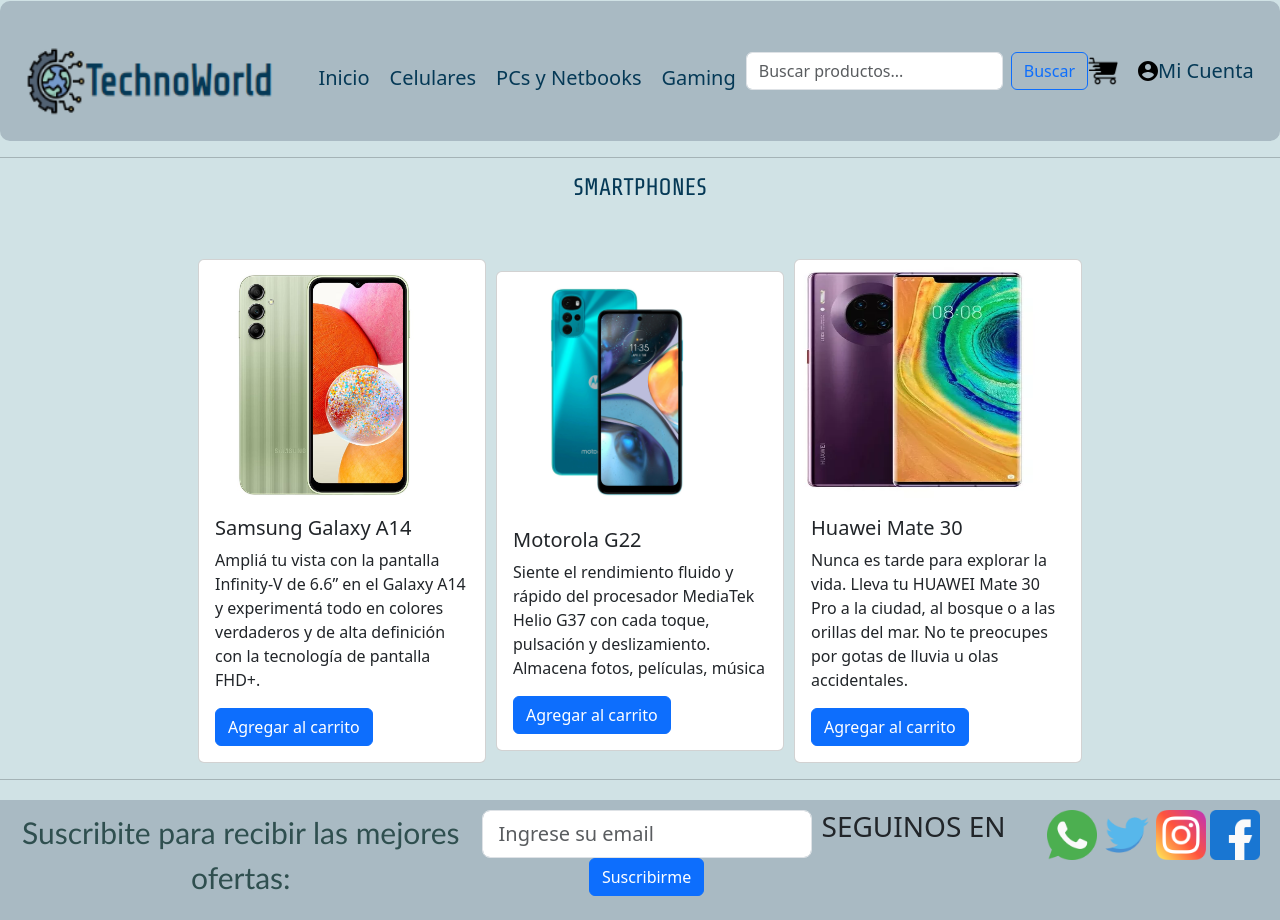
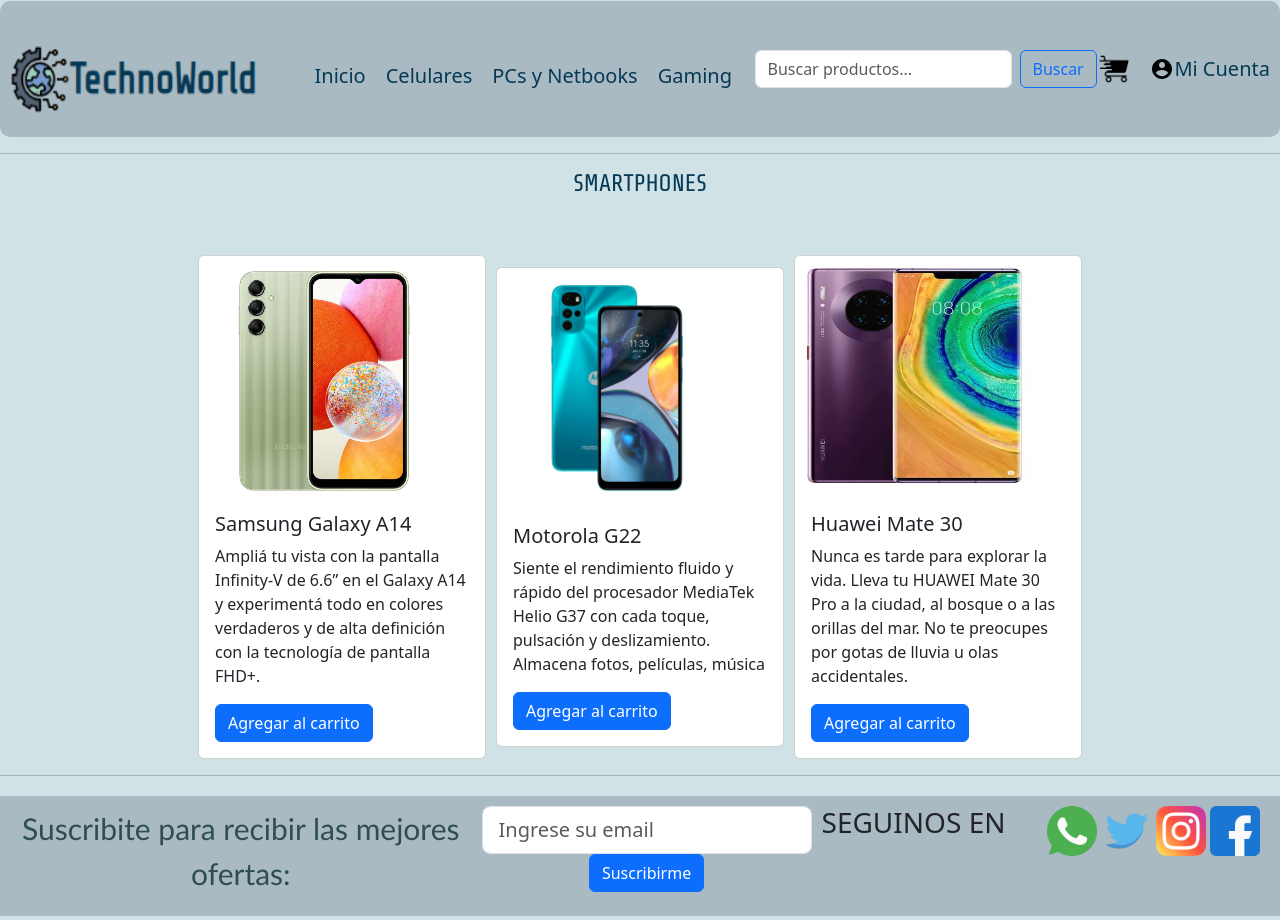
Before and after one commit to Solangeburgos/techno-world, a plain HTML site: page html/celulares.html in a window 1280 px wide. Drawn offline with nearby package versions, Linux system fonts and the light colour scheme.

Commit message:
se suben arreglos de header con nav

```diff
--- a/html/celulares.html
+++ b/html/celulares.html
@@ -15,24 +15,22 @@
 </head>
 <body>
     <header>
-        <nav class="navbar col-12" >
             <img class="size-logo" src="../img/technoworld-logo.png" alt="logo-technoworld">
+            <nav class="navbar" >
             <ul>
                 <li><a href="../index.html">Inicio</a></li>
                 <li><a href="celulares.html">Celulares</a></li>
                 <li><a href="pcs-netbooks.html">PCs y Netbooks</a></li>
                 <li><a href="gaming.html">Gaming</a></li>
             </ul>
+            </nav>
             <form class="d-flex" role="search">
                 <input class="form-control me-2" type="search" placeholder="Buscar productos..." aria-label="Search">
                 <button class="btn btn-outline-primary" type="submit">Buscar</button>
             </form>
                <!-- <input class="navbar-search" type="text" placeholder="Buscar productos">
                <img class="buscar-icon" src="img/buscar.png" alt="icono-busqueda">  -->
-             <div class="navbar-cart">
                 <img class="carrito-logo" src="../img/carrito-de-compras.png" alt="icon-carrito">
-             </div>
-             <div class="navbar-account">
                 <svg version="1.1" id="Capa_1" xmlns="http://www.w3.org/2000/svg" xmlns:xlink="http://www.w3.org/1999/xlink" x="0px" y="0px"
                 width="20px" height="20px" viewBox="0 0 510 510" style="enable-background:new 0 0 510 510;" xml:space="preserve">
             <g id="account-circle">
@@ -41,10 +39,8 @@
              c-63.75,0-119.85-33.149-153-81.6c0-51,102-79.05,153-79.05S408,306,408,357C374.85,405.45,318.75,438.6,255,438.6z"/>
              </g>
             </svg>
-             </div>
 
             <a href="registro.html">Mi Cuenta</a>
-    </nav>
     </header>
 <hr>
 
```
Also changed, not shown: html/gaming.html (+4 -6 lines), html/pcs-netbooks.html (+4 -6 lines), html/registro.html (+3 -2 lines), index.html (+0 -2 lines).
